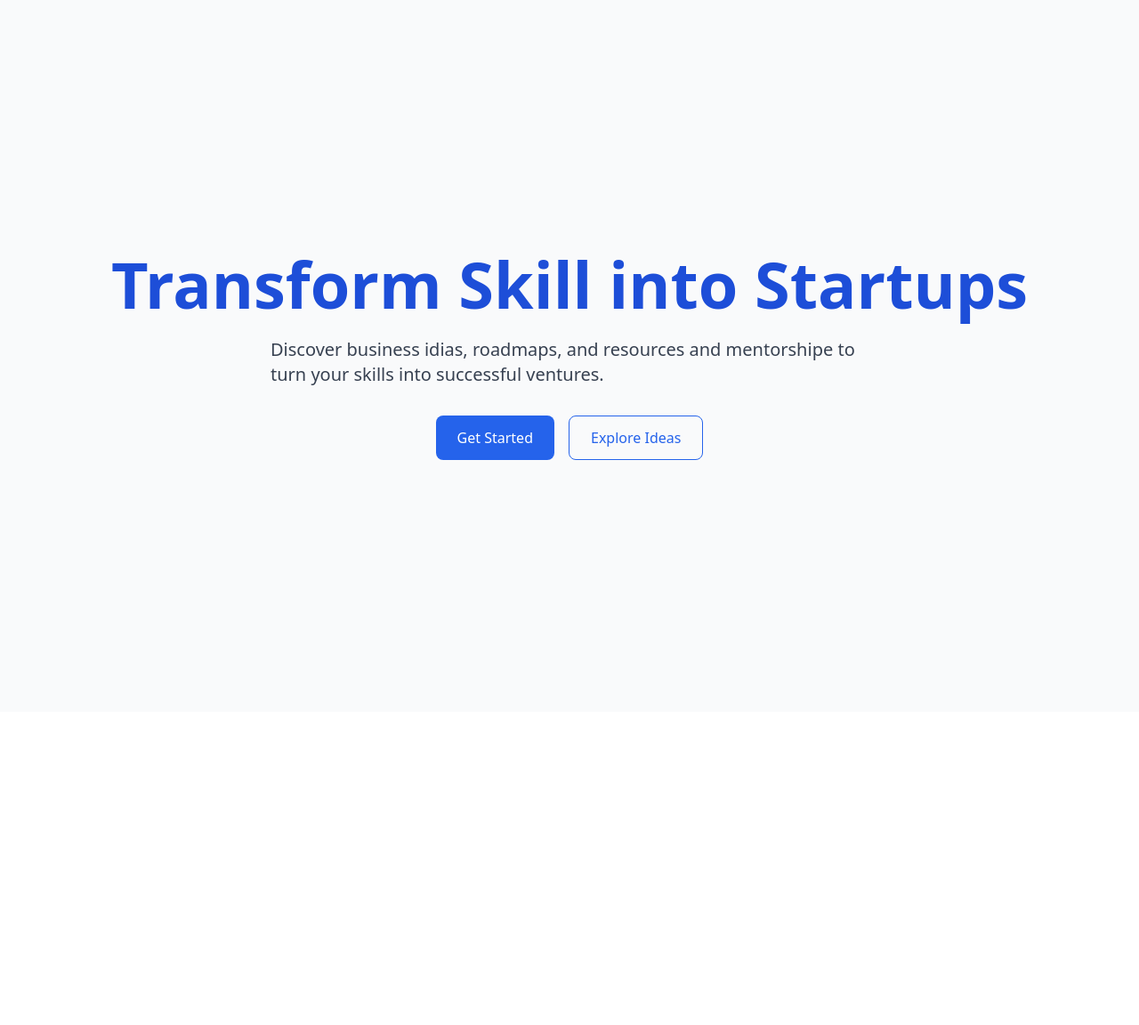
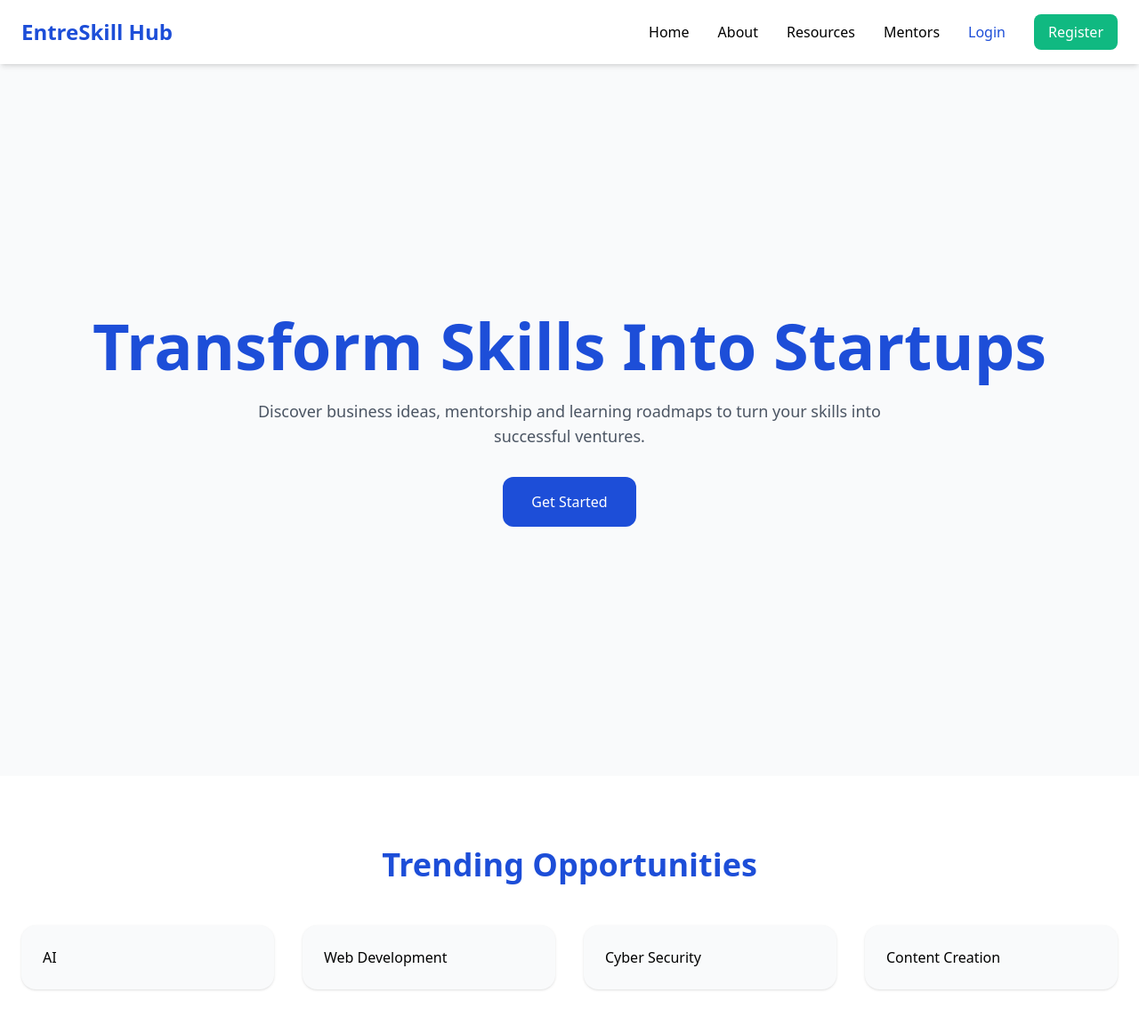
Before and after one commit to H99ik/EntreSkill-Hub, a React (Vite) app in the folder client/: page / in a window 1280 px wide. Shown: the top 1152 px of the page at 89% size. Before the commit the page ends 800 px from the top, so only its background shows below. Built offline with nearby package versions, Linux system fonts and the light colour scheme.

Commit message:
Create componets page add Toggel

```diff
--- /dev/null
+++ b/client/src/components/Hero.jsx
@@ -0,0 +1,24 @@
+function Hero() {
+  return (
+    <section className="bg-gray-50 min-h-screen flex items-center">
+      <div className="max-w-7xl mx-auto px-6 text-center">
+
+        <h1 className="text-5xl md:text-7xl font-bold text-blue-700">
+          Transform Skills Into Startups
+        </h1>
+
+        <p className="mt-6 text-lg text-gray-600 max-w-3xl mx-auto">
+          Discover business ideas, mentorship and learning roadmaps
+          to turn your skills into successful ventures.
+        </p>
+
+        <button className="mt-8 bg-blue-700 text-white px-8 py-4 rounded-xl">
+          Get Started
+        </button>
+
+      </div>
+    </section>
+  );
+}
+
+export default Hero;
--- a/client/src/components/Navbar.jsx
+++ b/client/src/components/Navbar.jsx
@@ -0,0 +1,67 @@
+import { useState } from "react";
+import { FaBars, FaTimes } from "react-icons/fa";
+import { Link } from "react-router-dom";
+
+function Navbar() {
+  const [isOpen, setIsOpen] = useState(false);
+
+  return (
+    <nav className="bg-white shadow-md sticky top-0 z-50">
+      <div className="max-w-7xl mx-auto px-6 py-4 flex justify-between items-center">
+        {/* Logo */}
+        <h1 className="text-2xl font-bold text-blue-700">EntreSkill Hub</h1>
+
+        {/* Desktop Menu */}
+        <div className="hidden md:flex items-center gap-8">
+          <Link to="/" className="hover:text-blue-600">
+            Home
+          </Link>
+
+          <Link to="/" className="hover:text-blue-600">
+            About
+          </Link>
+
+          <Link to="/" className="hover:text-blue-600">
+            Resources
+          </Link>
+
+          <Link to="/" className="hover:text-blue-600">
+            Mentors
+          </Link>
+
+          <Link to="/login" className="text-blue-700 font-medium">
+            Login
+          </Link>
+
+          <Link
+            to="/register"
+            className="bg-emerald-500 text-white px-4 py-2 rounded-lg hover:bg-emerald-600"
+          >
+            Register
+          </Link>
+        </div>
+
+        {/* Mobile Toggle */}
+        <button
+          className="md:hidden text-2xl"
+          onClick={() => setIsOpen(!isOpen)}
+        >
+          {isOpen ? <FaTimes /> : <FaBars />}
+        </button>
+      </div>
+
+      {/* Mobile Menu */}
+      {isOpen && (
+        <div className="md:hidden flex flex-col gap-4 px-6 pb-6">
+          <Link to="/">Home</Link>
+
+          <Link to="/login">Login</Link>
+
+          <Link to="/register">Register</Link>
+        </div>
+      )}
+    </nav>
+  );
+}
+
+export default Navbar;
--- /dev/null
+++ b/client/src/components/Trending.jsx
@@ -0,0 +1,37 @@
+function Trending() {
+  return (
+    <section className="py-20 bg-white">
+
+      <div className="max-w-7xl mx-auto px-6">
+
+        <h2 className="text-4xl font-bold text-center text-blue-700 mb-12">
+          Trending Opportunities
+        </h2>
+
+        <div className="grid md:grid-cols-4 gap-8">
+
+          <div className="bg-gray-50 p-6 rounded-2xl shadow">
+            AI
+          </div>
+
+          <div className="bg-gray-50 p-6 rounded-2xl shadow">
+            Web Development
+          </div>
+
+          <div className="bg-gray-50 p-6 rounded-2xl shadow">
+            Cyber Security
+          </div>
+
+          <div className="bg-gray-50 p-6 rounded-2xl shadow">
+            Content Creation
+          </div>
+
+        </div>
+
+      </div>
+
+    </section>
+  );
+}
+
+export default Trending;
--- a/client/src/pages/Home.jsx
+++ b/client/src/pages/Home.jsx
@@ -1,29 +1,21 @@
+// import CTA from "../components/CTA";
+// import Footer from "../components/Footer";
+import Hero from "../components/Hero";
+// import Ideas from "../components/Ideas";
+// import Mentorship from "../components/Mentorship";
+import Navbar from "../components/Navbar";
+// import Resources from "../components/Resources";
+// import Skills from "../components/Skills";
+// import SuccessStories from "../components/SuccessStories";
+import Trending from "../components/Trending";
+
 function Home() {
   return (
-    <div className="min-h-screen bg-gray-50">
-      {/* home page content goes here  hero section */}
-
-      <section className="flex flex-col justify-center items-center main-bg h-screen px-4">
-        <h1 className="text-5xl md:text-6xl lg:text-7xl font-bold text-blue-700">
-          Transform Skill into Startups
-        </h1>
-
-        <p className="mt-6 text-lg md:text-xl text-gray-700 max-w-2xl">
-          Discover business idias, roadmaps, and resources and mentorshipe to
-          turn your skills into successful ventures.
-        </p>
-
-        <div className="mt-8 flex flex-col sm:flex-row gap-4">
-          <button className=" bg-blue-600 text-white px-6 py-3 rounded-lg hover:bg-blue-700 transition">
-            Get Started
-          </button>
-
-          <button className="border border-blue-600 text-blue-600 px-6 py-3 rounded-lg hover:bg-blue-100 transition">
-            Explore Ideas
-          </button>
-        </div>
-      </section>
-    </div>
+    <>
+      <Navbar />
+      <Hero />
+      <Trending />
+    </>
   );
 }
 
```
Also changed, not shown: client/src/components/CTA.jsx (added), client/src/components/Ideas.jsx (added), client/src/components/Mentorship.jsx (added), client/src/components/Resources.jsx (added), client/src/components/Skills.jsx (added), client/src/components/Statistics.jsx (added), client/src/components/SuccessStories.jsx (added).
